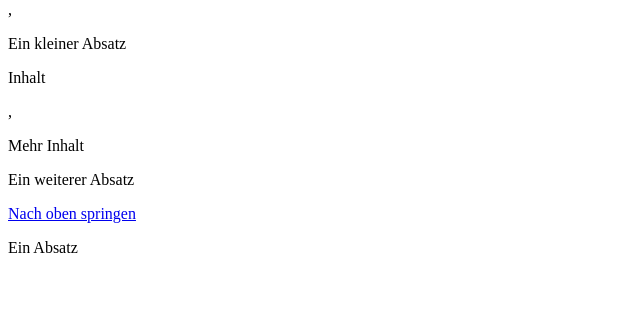
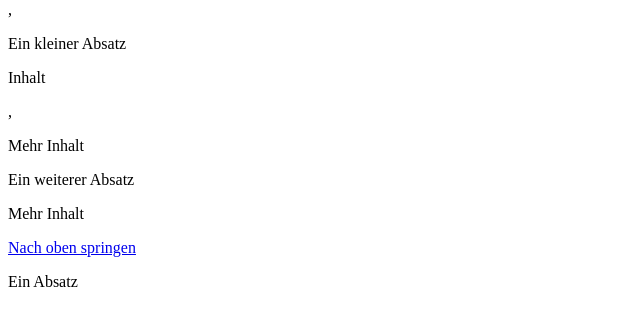
Before and after one commit to earlyb7rd/MyProject, a plain HTML site: page index.html in a window 1280 px wide. Shown: the part 79-404 px from the top of the page, without its empty margins (0-640 px from the left). Drawn offline with Linux system fonts and the light colour scheme.

Commit message:
Much more content

```diff
--- a/index.html
+++ b/index.html
@@ -11,6 +11,7 @@
 <p>Inhalt</p>,
 <p>Mehr Inhalt</p>
 <p>Ein weiterer Absatz<p>
+<p>Mehr Inhalt</p>
 <a href="#">Nach oben springen</a>
 <p>Ein Absatz</p>
 </body<
```
